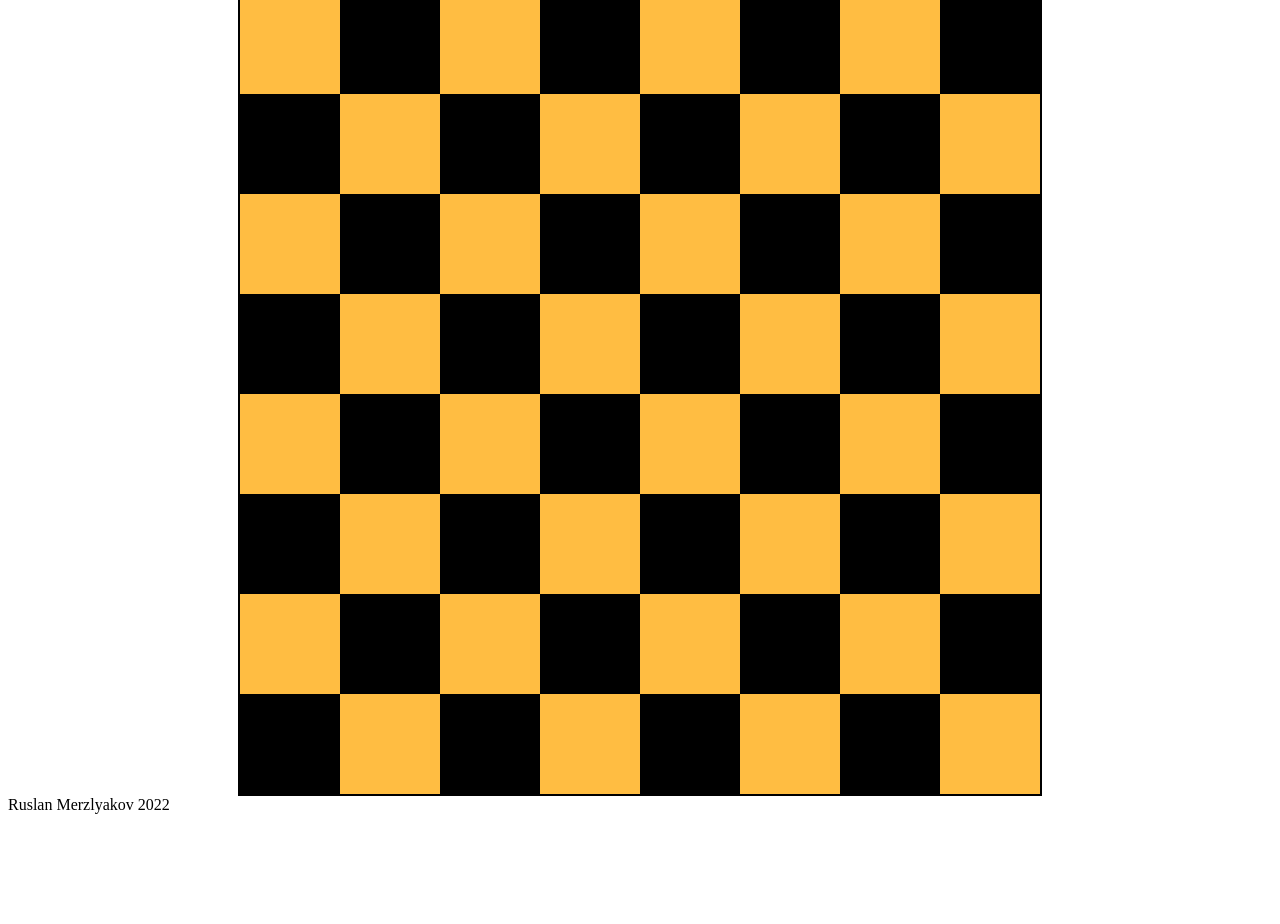
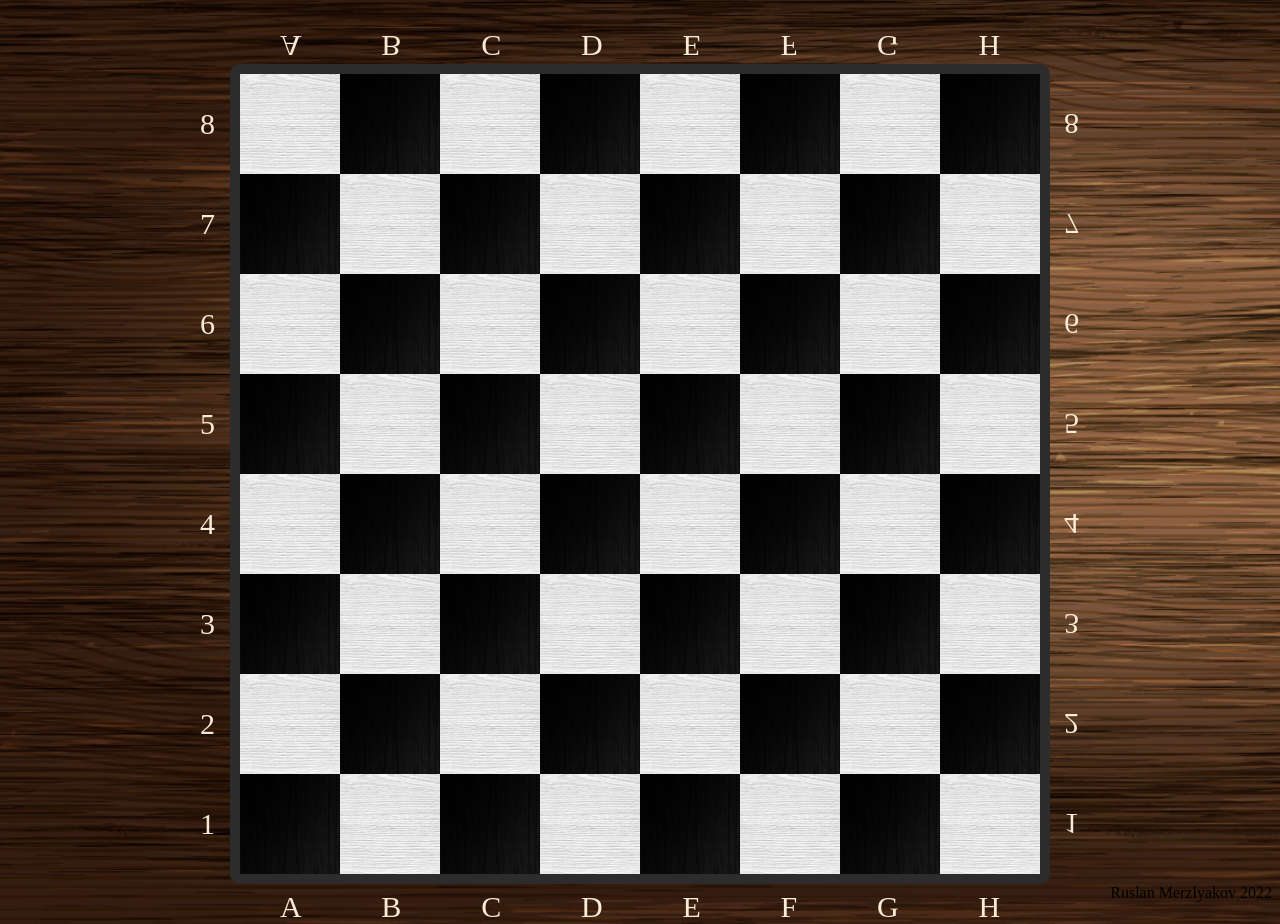
Before and after one commit to RusX61/test, a plain HTML site: page index.html in a window 1280 px wide. Shown: the part 86-1010 px from the top of the page. Before the commit the page ends 908 px from the top, so only its background shows below. Drawn offline with Linux system fonts and the light colour scheme.

Commit message:
upgrd chess board

```diff
--- a/index.html
+++ b/index.html
@@ -14,7 +14,28 @@
     </header>
 
     <main>
+
   <div class="board">
+    <div class="symbols">
+      <div class="symbol">A</div>
+      <div class="symbol">B</div>
+      <div class="symbol">C</div>
+      <div class="symbol">D</div>
+      <div class="symbol">E</div>
+      <div class="symbol">F</div>
+      <div class="symbol">G</div>
+      <div class="symbol">H</div>
+    </div>
+    <div class="numbers">
+      <div class="number">8</div>
+      <div class="number">7</div>
+      <div class="number">6</div>
+      <div class="number">5</div>
+      <div class="number">4</div>
+      <div class="number">3</div>
+      <div class="number">2</div>
+      <div class="number">1</div>
+    </div>
     <div class="row">
       <div class="white"></div>
       <div class="black"></div>
@@ -95,7 +116,28 @@
       <div class="white"></div>
       <div class="black"></div>
      </div>
+     <div class="symbolsVs">
+      <div class="symbol">A</div>
+      <div class="symbol">B</div>
+      <div class="symbol">C</div>
+      <div class="symbol">D</div>
+      <div class="symbol">E</div>
+      <div class="symbol">F</div>
+      <div class="symbol">G</div>
+      <div class="symbol">H</div>
+    </div>
+    <div class="numbersVs">
+      <div class="number">1</div>
+      <div class="number">2</div>
+      <div class="number">3</div>
+      <div class="number">4</div>
+      <div class="number">5</div>
+      <div class="number">6</div>
+      <div class="number">7</div>
+      <div class="number">8</div>
+    </div>
   </div>
+
       </main>
 <footer>
       <span>Ruslan Merzlyakov 2022</span>
--- a/style.css
+++ b/style.css
@@ -1,9 +1,69 @@
+
+body{
+  background-image: url(../test/img/wood.png);
+  background-size: cover;
+}
 h1{
+  color: antiquewhite;
   text-align: center;
-  margin-bottom: 20px;
+  margin-bottom: 80px;
+  font-family: Impact, Haettenschweiler, 'Arial Narrow Bold', sans-serif;
+  font-weight: 500;
+
+}
+
+.symbols{
+  color: antiquewhite;
+  position: absolute;
+  width: 800px;
+  font-size: 30px;
+  transform: scale(1, -1);
+  margin-top: -45px;
+  display: flex;
+  flex-direction: row;
+  justify-content: space-around;
+}
+
+.numbers{
+  color: antiquewhite;
+  position: absolute;
+  height: 800px;
+  font-size: 30px;
+  display: flex;
+  flex-direction: column;
+  justify-content: space-around;
+  margin-left: -5%;
+}
+
+.symbolsVs{
+  color: antiquewhite;
+  position:absolute;
+  width: 800px;
+  font-size: 30px;
+  margin-left: auto;
+  margin-right: auto;
+  margin-top: 102%;
+  text-align: center;
+  display: flex;
+  flex-direction: row;
+  justify-content: space-around;
+}
+
+.numbersVs{
+  color: antiquewhite;
+  position: absolute;
+  transform: scale(1, -1);
+  height: 800px;
+  font-size: 30px;
+  margin-left: 103%;
+  display: flex;
+  flex-direction: column;
+  justify-content:space-around;
+
 }
 
 .board{
+  position: relative;
   display: flex;
   flex-wrap: wrap;
   justify-content: flex-start;
@@ -11,21 +71,27 @@ h1{
   margin-right: auto;
   width: 800px;
   height: 800px;
-  border: solid 2px black;
-
+  border: solid 10px rgb(44, 44, 44);
+  border-radius: 10px;
+  box-shadow: 10px;
 }
 
 .white,.black{
   width: 100px;
   height: 100px;
-  background-color: rgb(255, 189, 66);
+  background-image: url(../test/img/whiteWood.jpg);
+
 }
 
 .black{
-  background-color: black;
+  background-image: url(../test/img/BlackWood.jpg);
 }
 
 .doubleRow{
   display: flex;
   flex-direction: column-reverse;
 }
+
+footer{
+  float: right;
+}
```
Also changed, not shown: img/BlackWood.jpg (added), img/whiteWood.jpg (added).
